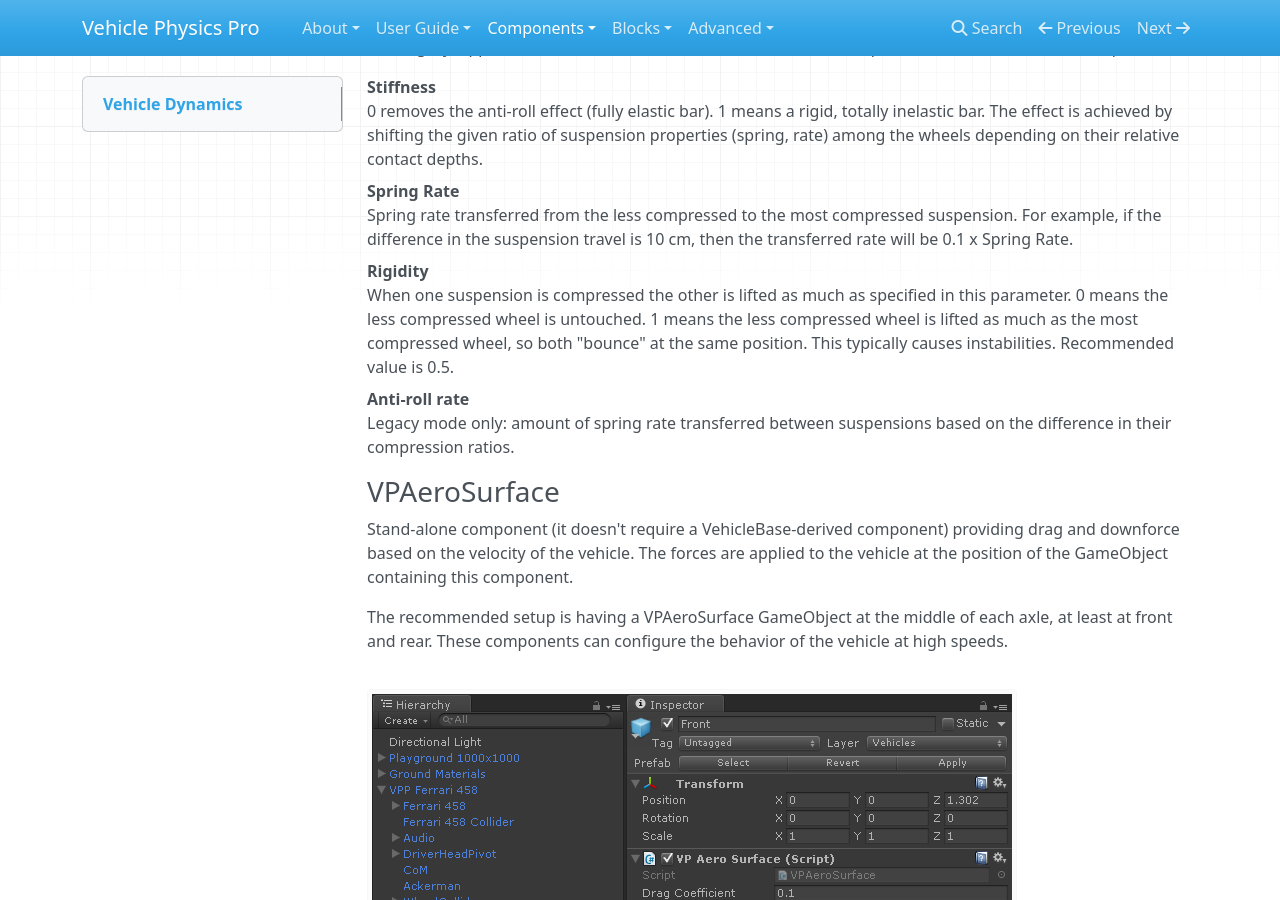
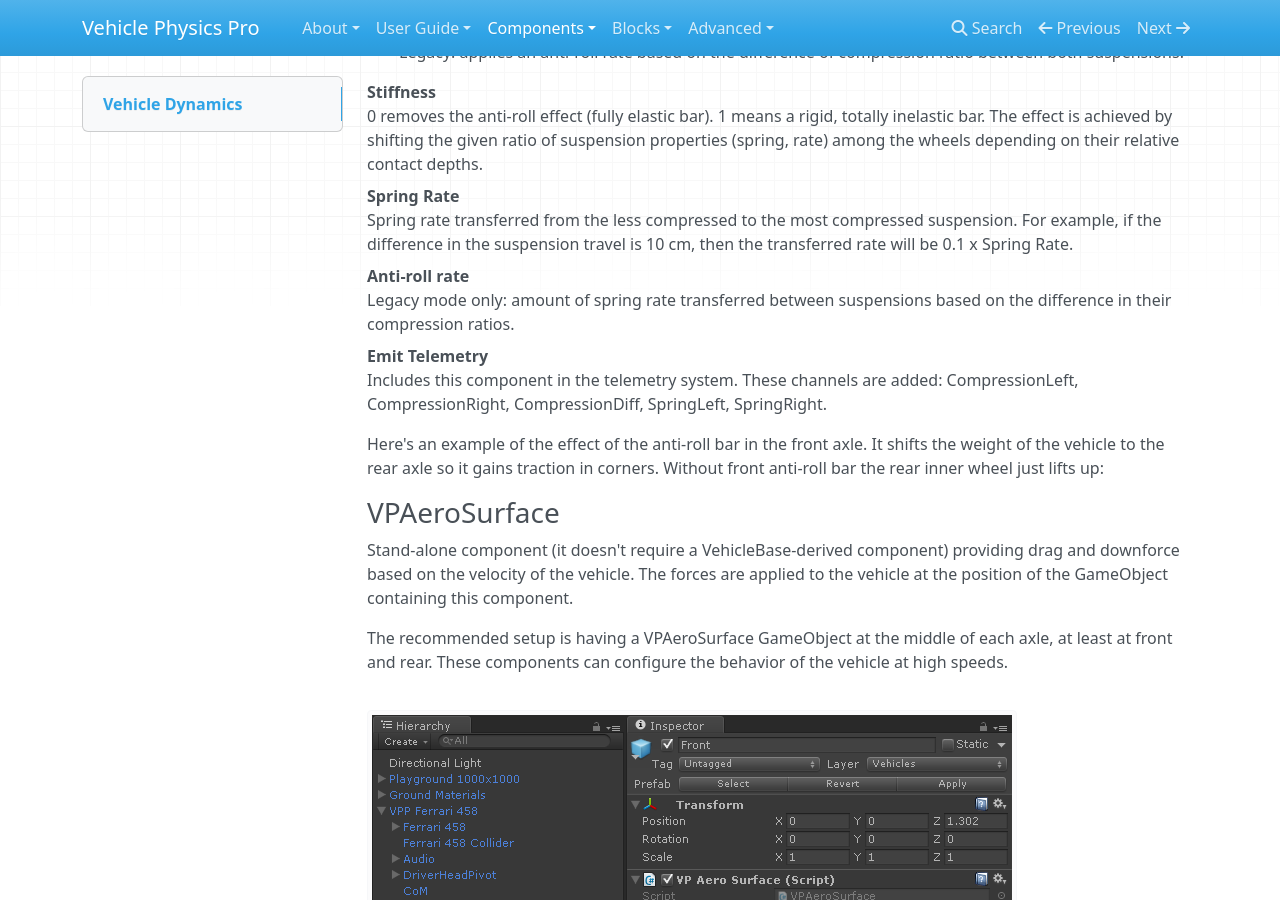
Before and after one commit to EdyJ/vehicle-physics-docs, an MkDocs documentation site: the page built from docs/components/vehicle-dynamics.md, in a window 1280 px wide and 900 px high, scrolled down 725 px. Built offline with MkDocs 1.6.1, drawn with Linux system fonts in a browser that asks for light colours; nearby versions of some CDN libraries; library files that are not in the unit come from our copies; formulas are drawn with MathJax 3.

Commit message:
Anti-roll bar section updated

```diff
--- a/docs/components/vehicle-dynamics.md
+++ b/docs/components/vehicle-dynamics.md
@@ -37,15 +37,22 @@ Spring Rate
 	if the difference in the suspension travel is 10 cm, then the transferred rate will be 0.1 x
 	Spring Rate.
 
-Rigidity
-:	When one suspension is compressed the other is lifted as much as specified in this parameter.
-	0 means the less compressed wheel is untouched. 1 means the less compressed wheel is lifted as
-	much as the most compressed wheel, so both "bounce" at the same position. This typically causes
-	instabilities. Recommended value is 0.5.
-
 Anti-roll rate
 :	Legacy mode only: amount of spring rate transferred between suspensions based on the difference
 	in their compression ratios.
+
+Emit Telemetry
+:	Includes this component in the telemetry system. These channels are added: CompressionLeft,
+	CompressionRight, CompressionDiff, SpringLeft, SpringRight.
+
+Here's an example of the effect of the anti-roll bar in the front axle. It shifts the weight of the
+vehicle to the rear axle so it gains traction in corners. Without front anti-roll bar the rear inner
+wheel just lifts up:
+
+<div class="imagegallery" sm="2" md="2" lg="2" style="display:none">
+	<img class="clickview" src="/img/components/vpp-anti-roll-bar-effect-01.jpg" alt="Without front anti-roll bar">
+	<img class="clickview" src="/img/components/vpp-anti-roll-bar-effect-02.jpg" alt="With front anti-roll bar">
+</div>
 
 ### VPAeroSurface
 
```
Also changed, not shown: docs/img/components/vpp-anti-roll-bar-effect-01.jpg (added), docs/img/components/vpp-anti-roll-bar-effect-02.jpg (added), docs/img/components/vpp-anti-roll-bar.png.
